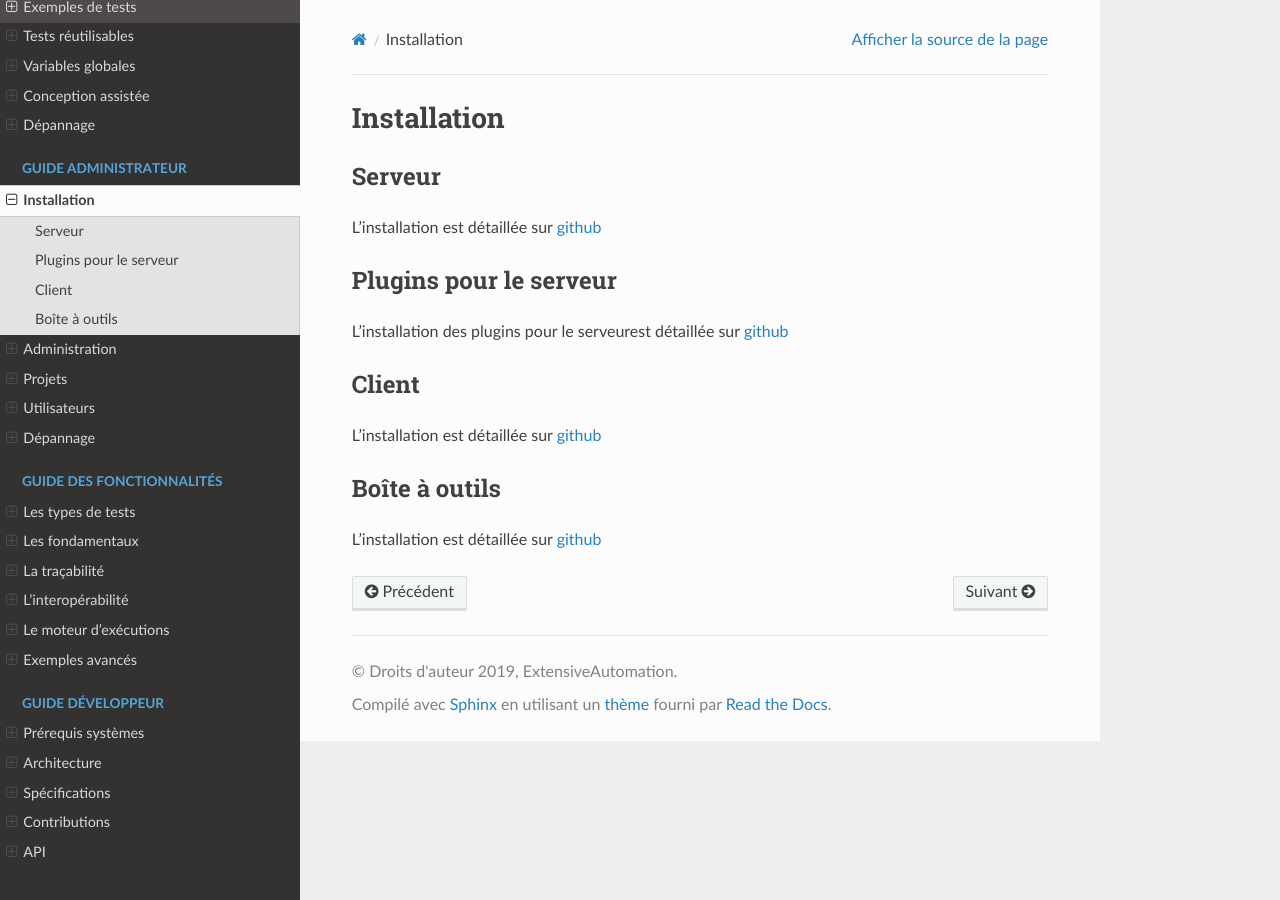
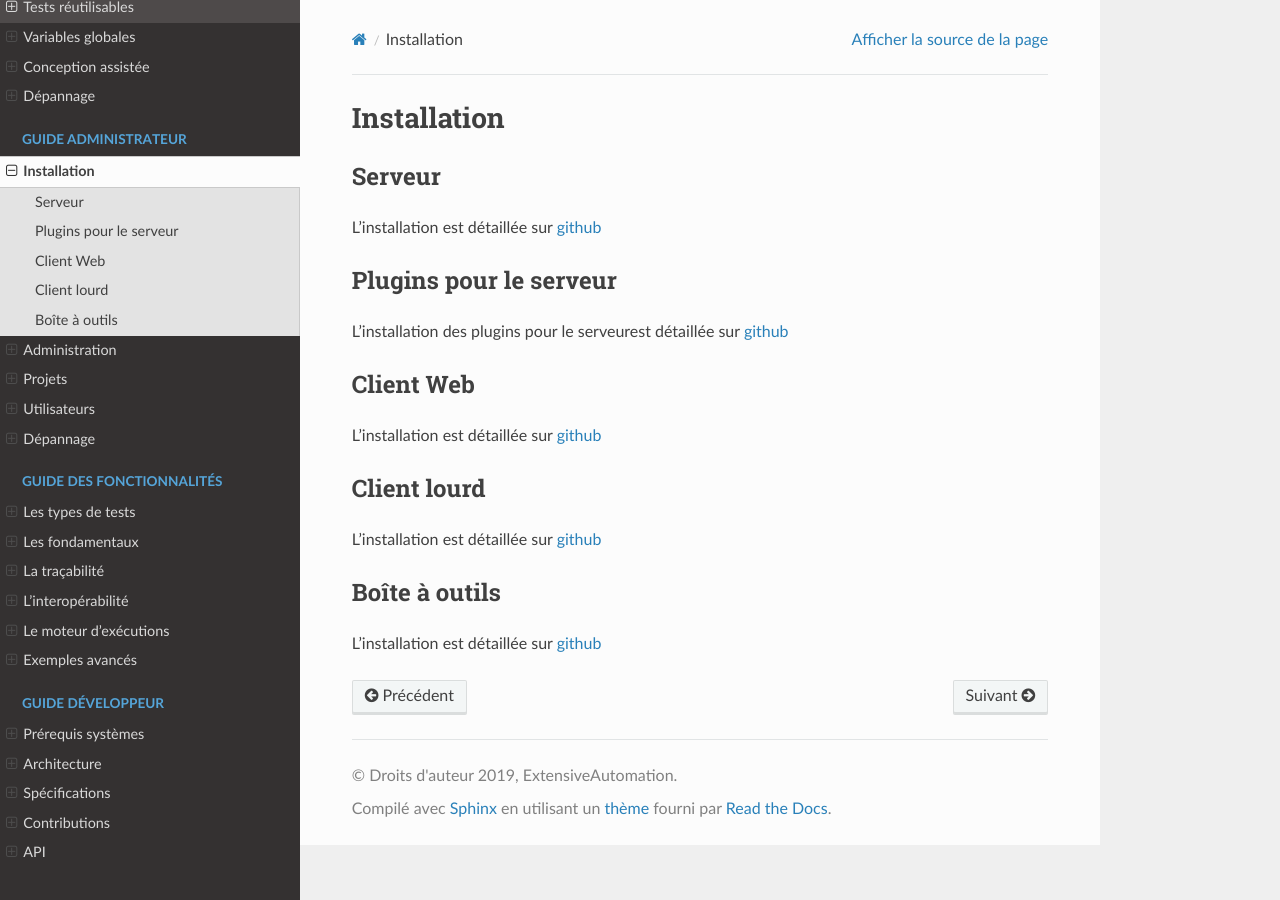
Before and after one commit to ExtensiveAutomation/extensiveautomation-fr.readthedocs.io, a Sphinx documentation site: the page built from docs/admin/install.rst, in a window 1280 px wide. Built offline with Sphinx 7.4.7 and the Read the Docs theme 2.0.0, drawn with Linux system fonts in a browser that asks for light colours.

Commit message:
update install

```diff
--- a/docs/admin/install.rst
+++ b/docs/admin/install.rst
@@ -11,8 +11,14 @@ Plugins  pour le serveur
 
 L'installation des plugins pour le serveurest détaillée sur `github <https://github.com/ExtensiveAutomation/extensiveautomation-plugins-server/blob/master/README_fr.md>`_
 
-Client
-------
+Client Web
+--------------
+
+L'installation est détaillée sur `github <https://github.com/ExtensiveAutomation/extensiveautomation-webclient/blob/master/README_fr.md>`_
+
+
+Client lourd
+--------------
 
 L'installation est détaillée sur `github <https://github.com/ExtensiveAutomation/extensiveautomation-appclient/blob/master/README_fr.md>`_
 
```
